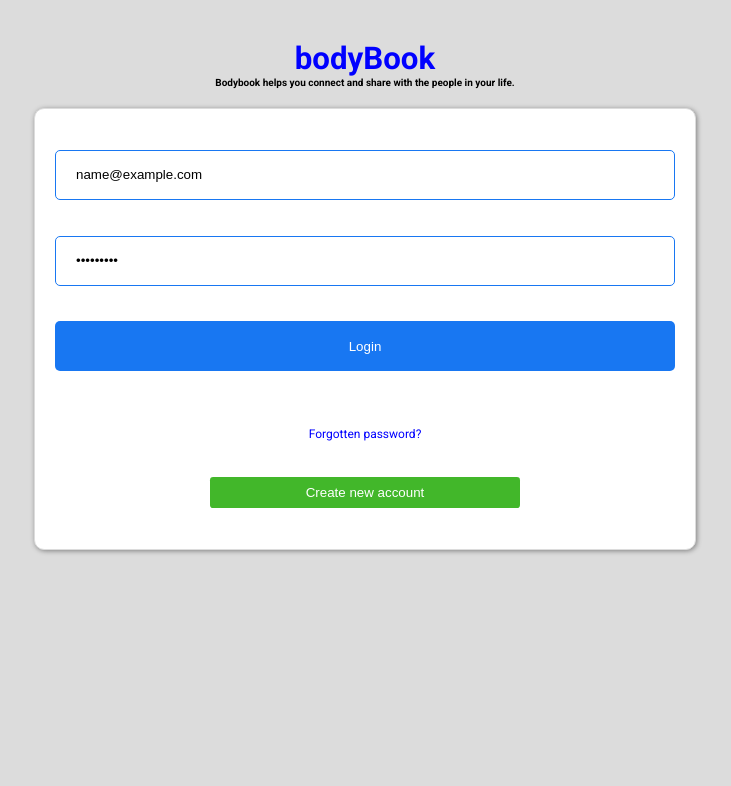
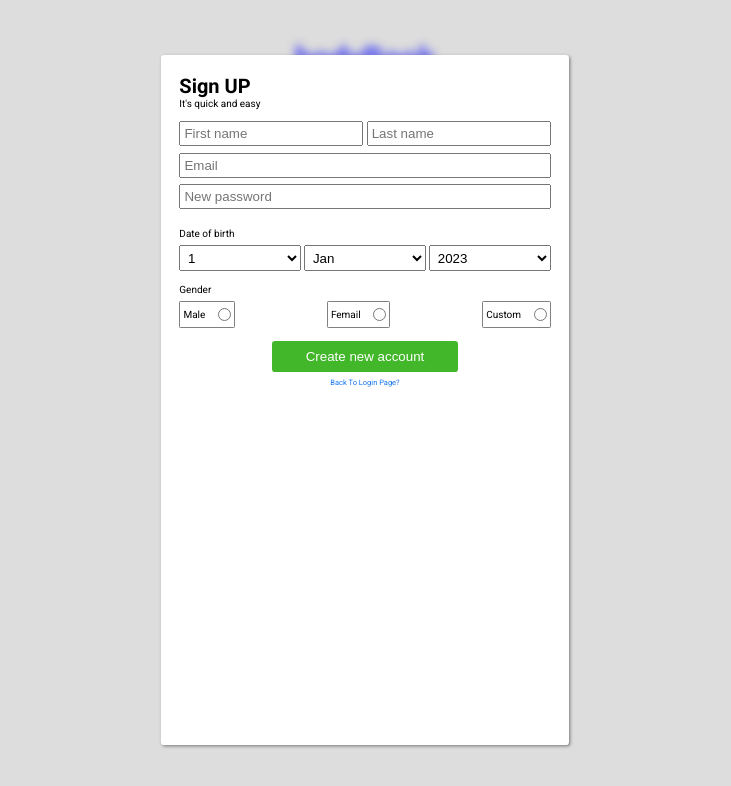
Before and after one commit to its-rajesh-smp/BodyBook, a React app: page / in a window 1280 px wide. Both pictures are taken after typing "name@example.com", "Sample123" into the empty fields and a click on the button "Create new account". Shown: the top 786 px of the page, without its empty margins (275-1006 px from the left). Built offline with nearby package versions, Linux system fonts and the light colour scheme; the HTML template or start-up script is replaced by a standard one.

Commit message:
User Can Create Account - Login - User Fetch On Refresh

```diff
--- a/src/App/App.jsx
+++ b/src/App/App.jsx
@@ -1,9 +1,17 @@
-import React from "react";
+import React, { useEffect } from "react";
 import "./App.css";
 import MyLayout from "../Layout/MyLayout";
 import MyRoutes from "../Routes/MyRoutes";
+import { useDispatch } from "react-redux";
+import { fetchUserAct } from "../Store/Actions/authActions";
 
 function App(props) {
+  // Fetch User
+  const dispatch = useDispatch();
+  useEffect(() => {
+    dispatch(fetchUserAct());
+  }, []);
+
   return (
     <div className=" App-div ">
       <MyLayout />
--- a/src/Components/Login Page/LoginBox/LoginBox.jsx
+++ b/src/Components/Login Page/LoginBox/LoginBox.jsx
@@ -1,15 +1,48 @@
-import React from "react";
+import React, { useState } from "react";
 import "./LoginBox.css";
+import { useDispatch } from "react-redux";
+import { loginUserAct } from "../../../Store/Actions/authActions";
 
 function LoginBox(props) {
+  const dispatch = useDispatch();
+  const [email, setEmail] = useState("");
+  const [password, setPassword] = useState("");
+
+  // On Login Btn Click
+  const onClickLoginBtn = () => {
+    const enteredInput = {
+      email: email,
+      password: password,
+    };
+    dispatch(loginUserAct(enteredInput));
+  };
+
   return (
     <div className=" LoginBox-div container ">
-      <input type="email" name="" id="" placeholder="Enter Your Email" />
-      <input type="password" name="" id="" placeholder="Enter Your Password" />
-      <button className="loginBtn">Login</button>
+      <input
+        onChange={(e) => {
+          setEmail(e.target.value);
+        }}
+        type="email"
+        name=""
+        id=""
+        placeholder="Enter Your Email"
+      />
+      <input
+        onChange={(e) => {
+          setPassword(e.target.value);
+        }}
+        type="password"
+        name=""
+        id=""
+        placeholder="Enter Your Password"
+      />
+      <button onClick={onClickLoginBtn} className="loginBtn">
+        Login
+      </button>
       <p>Forgotten password?</p>
       <div className="newAccBtn">
-        <button>Create new account</button>
+        <button onClick={props.switchlogin}>Create new account</button>
       </div>
     </div>
   );
--- a/src/Components/Login Page/SignUpCard/SignUpCard.css
+++ b/src/Components/Login Page/SignUpCard/SignUpCard.css
@@ -13,7 +13,7 @@
   height: 2.5rem;
   padding-left: 0.3125rem;
 }
-.SignUpCard-div .mobileEmailInput {
+.SignUpCard-div .passwordEmailInput {
   width: 100%;
   margin-bottom: 0.625rem;
 }
@@ -73,6 +73,13 @@
   height: 3.125rem;
 }
 
+.backtoLogin {
+  margin-top: 0.625rem;
+  font-size: 0.75rem;
+  text-align: center;
+  color: #1877f2;
+}
+
 /* Smartphones  */
 @media only screen and (min-device-width: 320px) and (max-device-width: 480px) {
   .blurWrapper {
--- a/src/Components/Login Page/SignUpCard/SignUpCard.jsx
+++ b/src/Components/Login Page/SignUpCard/SignUpCard.jsx
@@ -1,8 +1,27 @@
-import React from "react";
+import React, { useState } from "react";
 import "./SignUpCard.css";
 import BlurWrapper from "../../UI/BlurWrapper/BlurWrapper";
+import { useDispatch } from "react-redux";
+import { createUserAct } from "../../../Store/Actions/authActions";
 
 function SignUpCard(props) {
+  const dispatch = useDispatch();
+  const [email, setEmail] = useState("");
+  const [password, setPassword] = useState("");
+  const [firstName, setFirstName] = useState("");
+  const [lastName, setSetLastName] = useState("");
+
+  // On Create Account Btn Click
+  const onClickBtnHandeler = (e) => {
+    e.preventDefault();
+    const enteredInput = {
+      name: firstName + " " + lastName,
+      email: email,
+      password: password,
+    };
+    dispatch(createUserAct(enteredInput));
+  };
+
   return (
     <BlurWrapper>
       <div className=" SignUpCard-div container">
@@ -12,18 +31,32 @@ function SignUpCard(props) {
         </div>
         <form>
           <div className="formInputDiv">
-            <input type="text" name="" id="" placeholder="First name" />
-            <input type="text" name="" id="" placeholder="Last name" />
+            <input
+              onChange={(e) => setFirstName(e.target.value)}
+              type="text"
+              name=""
+              id=""
+              placeholder="First name"
+            />
+            <input
+              onChange={(e) => setSetLastName(e.target.value)}
+              type="text"
+              name=""
+              id=""
+              placeholder="Last name"
+            />
           </div>
           <input
-            className="mobileEmailInput"
+            onChange={(e) => setEmail(e.target.value)}
+            className="passwordEmailInput"
             type="text"
             placeholder="Email"
             name=""
             id=""
           />
           <input
-            className="mobileEmailInput"
+            onChange={(e) => setPassword(e.target.value)}
+            className="passwordEmailInput"
             type="text"
             placeholder="New password"
             name=""
@@ -78,8 +111,11 @@ function SignUpCard(props) {
           </div>
 
           <div className="newAccBtn">
-            <button>Create new account</button>
+            <button onClick={onClickBtnHandeler}>Create new account</button>
           </div>
+          <p onClick={props.switchlogin} className="backtoLogin">
+            Back To Login Page?
+          </p>
         </form>
       </div>
     </BlurWrapper>
--- a/src/Components/Login Page/SignUpCard/SignUpCard.scss
+++ b/src/Components/Login Page/SignUpCard/SignUpCard.scss
@@ -14,7 +14,7 @@
     height: torem(40px);
     padding-left: torem(5px);
   }
-  .mobileEmailInput {
+  .passwordEmailInput {
     width: 100%;
     margin-bottom: torem(10px);
   }
@@ -71,6 +71,12 @@
     height: torem(50px);
   }
 }
+.backtoLogin {
+  margin-top: torem(10px);
+  font-size: torem(12px);
+  text-align: center;
+  color: $myblue;
+}
 
 //? Media
 /* Smartphones  */
--- a/src/Firebase/API_URL.js
+++ b/src/Firebase/API_URL.js
@@ -4,3 +4,7 @@ export const SIGN_UP = `https://identitytoolkit.googleapis.com/v1/accounts:signU
 export const SIGN_IN = `https://identitytoolkit.googleapis.com/v1/accounts:signInWithPassword?key=${API_KEY}`
 export const GET_USER = `https://identitytoolkit.googleapis.com/v1/accounts:lookup?key=${API_KEY}`
 export const FORGOT_PASSWORD = `https://identitytoolkit.googleapis.com/v1/accounts:sendOobCode?key=${API_KEY}`
+
+
+
+export const USER = "https://bodybook-4ef51-default-rtdb.asia-southeast1.firebasedatabase.app/users"
--- a/src/Pages/LoginPage/LoginPage.jsx
+++ b/src/Pages/LoginPage/LoginPage.jsx
@@ -4,6 +4,12 @@ import LoginBox from "../../Components/Login Page/LoginBox/LoginBox";
 import SignUpCard from "../../Components/Login Page/SignUpCard/SignUpCard";
 
 function LoginPage(props) {
+  // Switch In Between Login & Create Acc
+  const [isLogin, setIslogin] = useState(true);
+  const switchlogin = () => {
+    setIslogin((p) => !p);
+  };
+
   return (
     <div className=" LoginPage-div ">
       <div className="LoginPage-div__logoContainer">
@@ -13,9 +19,9 @@ function LoginPage(props) {
         </h2>
       </div>
 
-      <LoginBox />
+      {isLogin && <LoginBox switchlogin={switchlogin} />}
 
-      {/* <SignUpCard /> */}
+      {!isLogin && <SignUpCard switchlogin={switchlogin} />}
     </div>
   );
 }
--- /dev/null
+++ b/src/Store/Actions/authActions.js
@@ -0,0 +1,62 @@
+import axios from "axios"
+import { GET_USER, SIGN_IN, SIGN_UP, USER } from "../../Firebase/API_URL"
+import { authUser } from "../Reducer/authReducer"
+
+
+/* -------------------------------------------------------------------------- */
+/*                                 CREATE USER                                */
+/* -------------------------------------------------------------------------- */
+export const createUserAct = (enteredInput) => {
+    return async (dispatch, getState) => {
+        try {
+            const { data: authData } = await axios.post(SIGN_UP, { email: enteredInput.email, password: enteredInput.password, returnSecureToken: true })
+            delete enteredInput.password
+            const userEmail = enteredInput.email.replace(".", "").replace("@", "")
+            const { data: userData } = await axios.put(`${USER}/${userEmail}.json`, { ...enteredInput })
+            localStorage.setItem("bodybook", authData.idToken)
+            dispatch(authUser({ ...authData, userData }))
+        } catch (error) {
+            console.log(error);
+        }
+    }
+}
+
+
+
+/* -------------------------------------------------------------------------- */
+/*                                 LOGIN USER                                 */
+/* -------------------------------------------------------------------------- */
+export const loginUserAct = (enteredInput) => {
+    return async (dispatch, getState) => {
+        try {
+            const { data: authData } = await axios.post(SIGN_IN, { email: enteredInput.email, password: enteredInput.password, returnSecureToken: true })
+            const userEmail = enteredInput.email.replace(".", "").replace("@", "")
+            const { data: userData } = await axios.get(`${USER}/${userEmail}.json`)
+            localStorage.setItem("bodybook", authData.idToken)
+            dispatch(authUser({ ...authData, userData }))
+        } catch (error) {
+            console.log(error);
+        }
+    }
+}
+
+
+
+/* -------------------------------------------------------------------------- */
+/*                                 FETCH USER                                 */
+/* -------------------------------------------------------------------------- */
+export const fetchUserAct = () => {
+    return async (dispatch, getState) => {
+        try {
+            const localIdToken = localStorage.getItem("bodybook")
+            if (!localIdToken) { return }
+            const { data: authData } = await axios.post(GET_USER, { idToken: localIdToken })
+            console.log(authData);
+            const userEmail = authData.users[0].email.replace(".", "").replace("@", "")
+            const { data: userData } = await axios.get(`${USER}/${userEmail}.json`)
+            dispatch(authUser({ ...authData.users[0], userData }))
+        } catch (error) {
+            console.log(error);
+        }
+    }
+}
--- a/src/Store/Reducer/authReducer.js
+++ b/src/Store/Reducer/authReducer.js
@@ -8,14 +8,13 @@ const authReducer = createSlice({
         userData: {}
     },
     reducers: {
-        loginUser: () => {
-
-        },
-        fetchUser: () => {
-
+        authUser: (state, action) => {
+            state.isAuth = true
+            state.idToken = action.payload.idToken
+            state.userData = action.payload.userData
         }
     }
 })
 
-export const { loginUser, fetchUser } = authReducer.actions
+export const { authUser } = authReducer.actions
 export default authReducer
```
Also changed, not shown: 1 other file (tests, documents, lock files or other folders).
